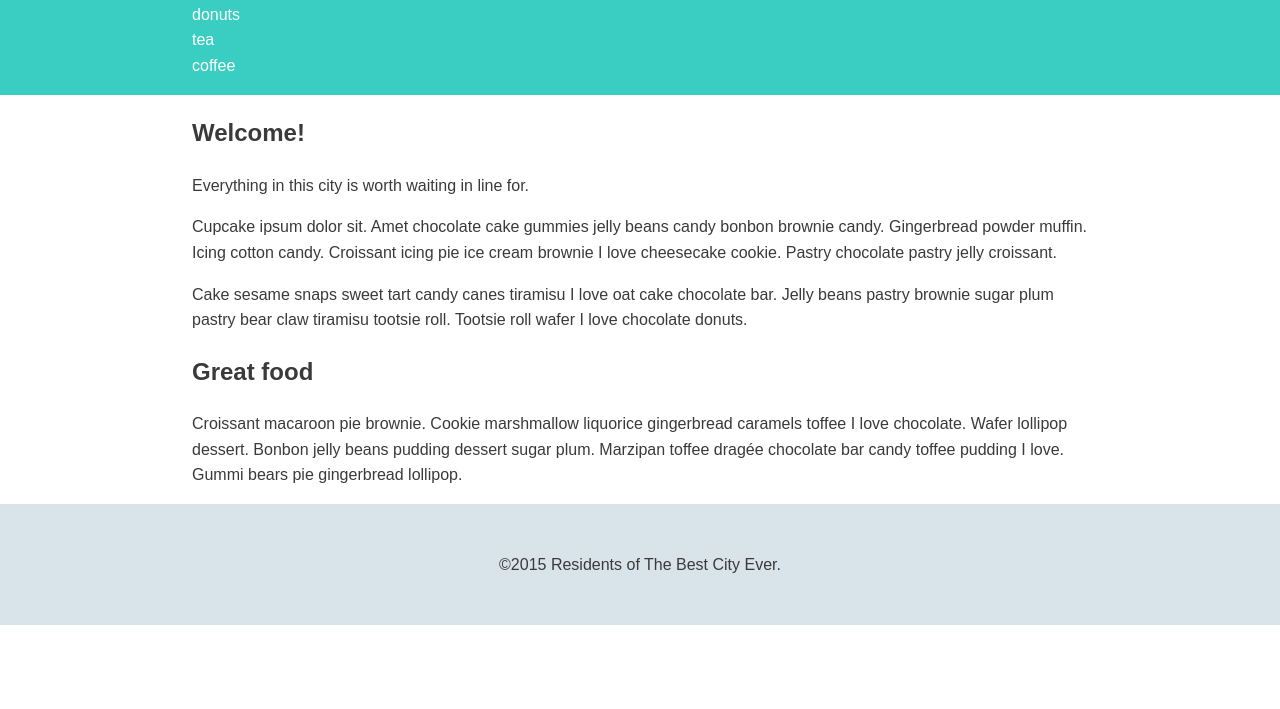
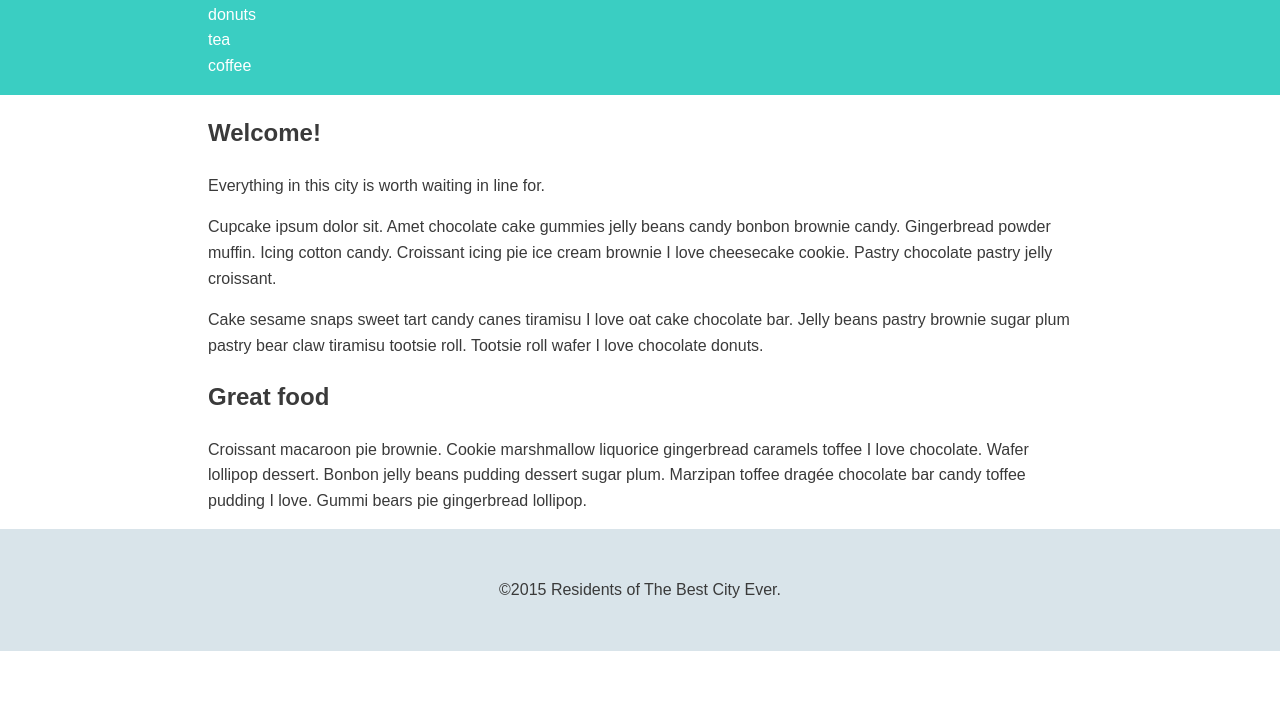
Before and after one commit to HeWhoShallNotBeMentioned/TH-CSS_Layout_Basics, a plain HTML site: page index.html in a window 1280 px wide. Shown: the part 91-800 px from the top of the page. Drawn offline with Linux system fonts and the light colour scheme.

Commit message:
created media query and put in box sizing

```diff
--- a/css/style.css
+++ b/css/style.css
@@ -1,6 +1,10 @@
 /* =================================
   Base Element Styles
 ==================================== */
+
+* {
+  box-sizing: border-box;
+}
 
 body {
 	line-height: 1.6;
@@ -25,8 +29,8 @@ a {
 /* ---- Layout Containers ---- */
 
 .container {
-  width:70%;
-  margin: 0 auto;
+  padding-left: 1em;
+  padding-right: 1em;
 }
 
 .main-header {
@@ -41,3 +45,17 @@ a {
 }
 
 /* ---- Page Elements ---- */
+
+
+
+/* =================================
+  Media Queries
+==================================== */
+
+@media (min-width: 769px) {
+  .container {
+  width:70%;
+  max-width: 1000px;
+  margin: 0 auto;
+  }
+}
```
